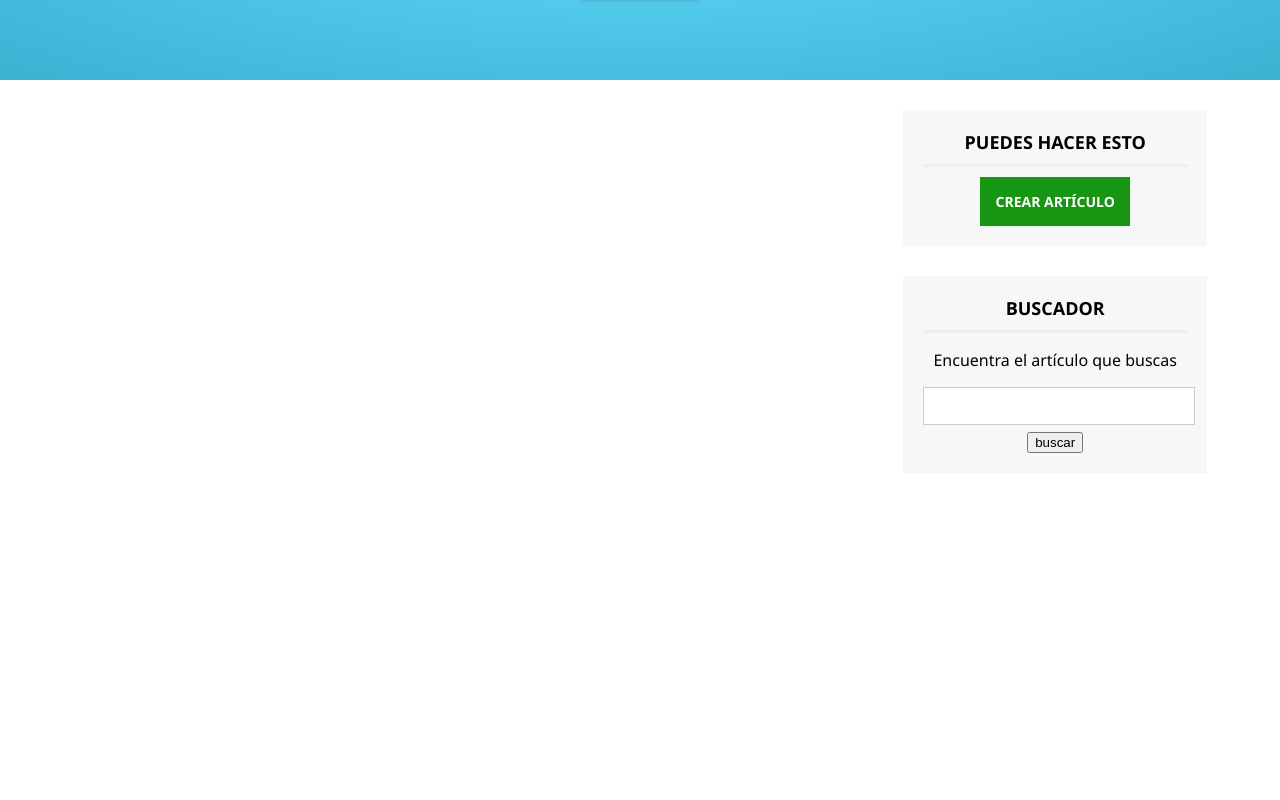
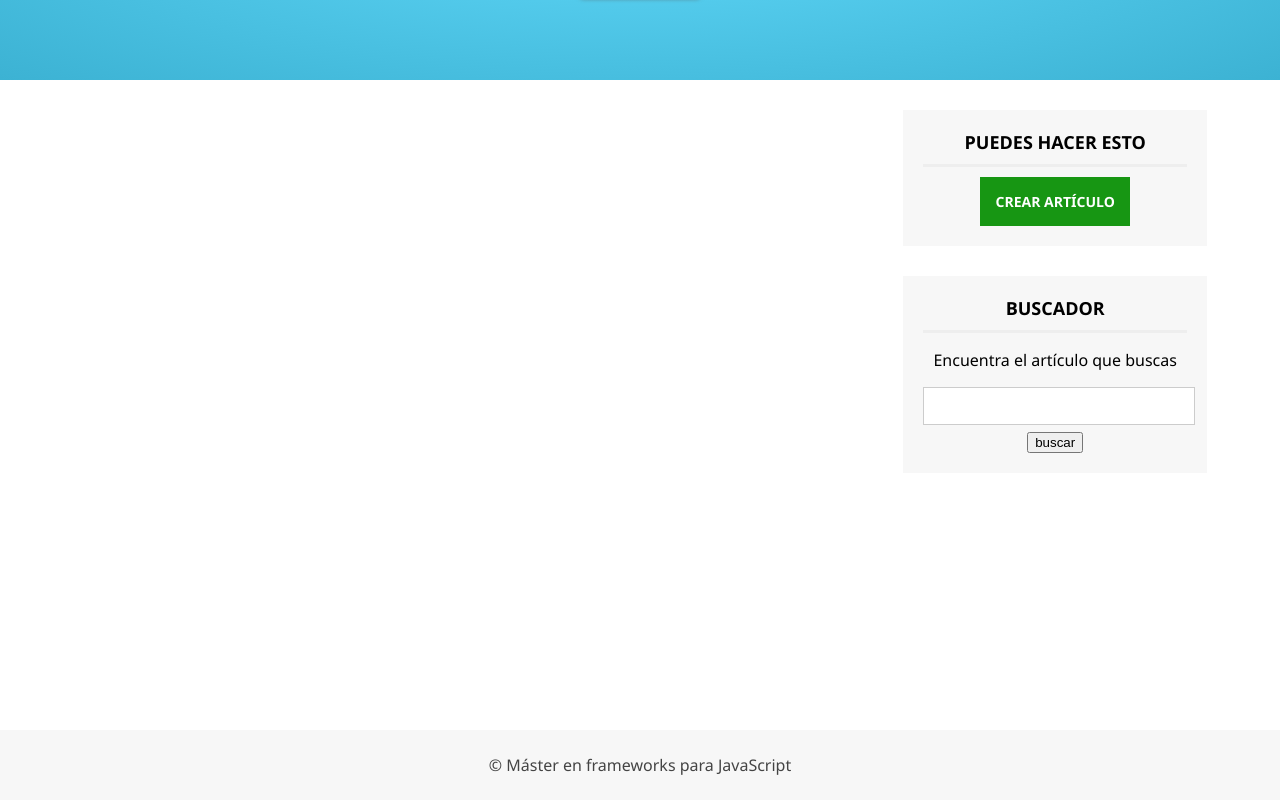
Before and after one commit to gromanoalvarez/React, a React (Create React App) app: page / in a window 1280 px wide. Shown: the part 396-1196 px from the top of the page. Before the commit the page ends 1126 px from the top, so only its background shows below. Built offline with nearby package versions, Linux system fonts and the light colour scheme.

Commit message:
Componente footer

```diff
--- a/src/App.js
+++ b/src/App.js
@@ -1,11 +1,11 @@
-import logo from "./assets/images/logo.svg";
 import "./assets/css/App.css";
 //Importar componentes:
-import MiPrimerComponente from "./components/MiPrimerComponente";
-import Peliculas from "./components/Peliculas";
+// import MiPrimerComponente from "./components/MiPrimerComponente";
+// import Peliculas from "./components/Peliculas";
 import Header from "./components/Header";
 import Slider from "./components/Slider";
 import Sidebar from "./components/Sidebar";
+import Footer from "./components/Footer";
 
 // function HolaMundo(profesion, edad) {
 //   const texto = (
@@ -57,8 +57,8 @@ function App() {
         </section>
         <Sidebar></Sidebar>
         <div className="clearfix"></div>
-
-      </div>
+      </div> {/**END DIV CENTER */}
+      <Footer/>
     </div>
   );
 }
--- /dev/null
+++ b/src/components/Footer.js
@@ -0,0 +1,12 @@
+import React from "react";
+
+const Footer = () => {
+    return (
+        <footer id="footer">
+        <div className="center">
+            <p>&copy; Máster en frameworks para JavaScript</p>
+        </div>
+    </footer>
+    );
+}
+export default Footer;
```
